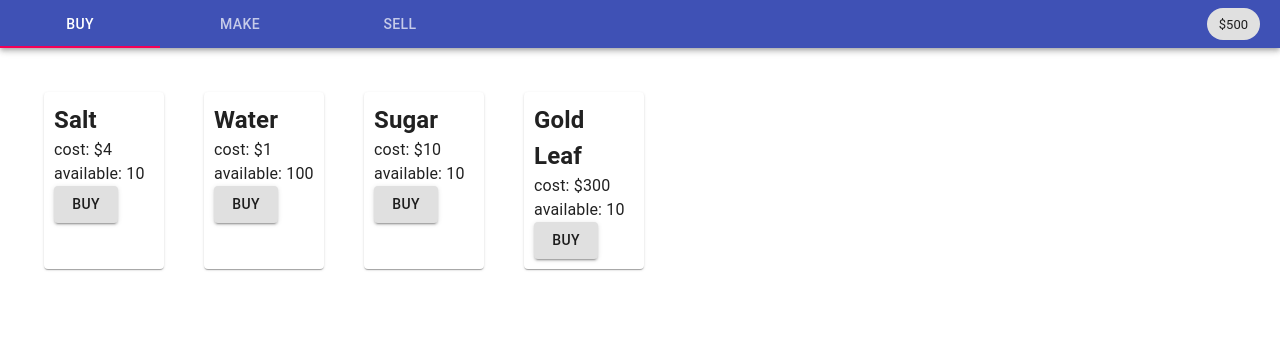
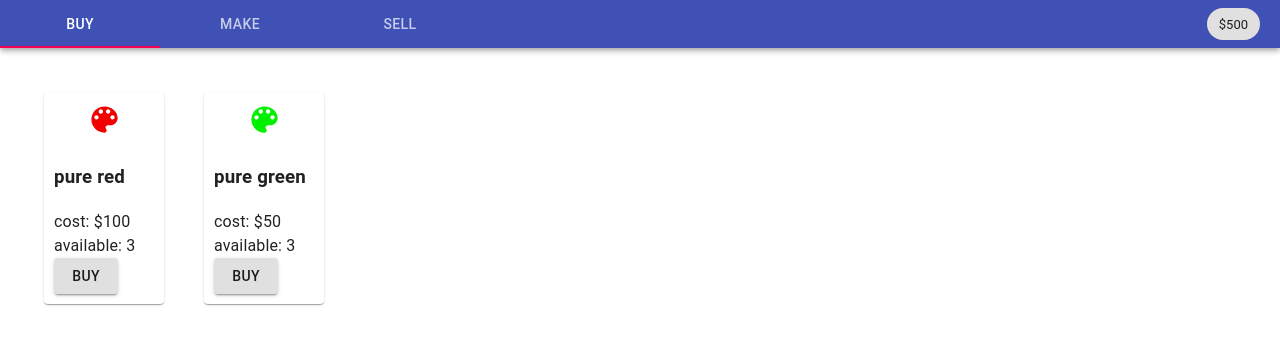
Before and after one commit to BethanyDrake/jamcraft, a React (Create React App) app: page / in a window 1280 px wide. Shown: the top 344 px of the page. Built offline with nearby package versions, Linux system fonts and the light colour scheme.

Commit message:
colour icons

```diff
--- a/package.json
+++ b/package.json
@@ -4,6 +4,7 @@
   "private": true,
   "dependencies": {
     "@material-ui/core": "^4.7.0",
+    "@material-ui/icons": "^4.5.1",
     "react": "^16.12.0",
     "react-dom": "^16.12.0",
     "react-scripts": "3.2.0"
--- a/src/BuyScreen.js
+++ b/src/BuyScreen.js
@@ -2,6 +2,9 @@ import React, { useState } from 'react';
 import './App.css';
 import Paper from '@material-ui/core/Paper';
 import Button from '@material-ui/core/Button';
+import {items} from './items';
+
+import {ColourIcon} from './ColourIcon';
 
 
 import { styled } from '@material-ui/core/styles';
@@ -14,17 +17,17 @@ const TextBox = ({children}) => {
   return <div style={{"padding":'10px'}}>{children}</div>
 }
 
-
-const IngredientTile = (props) => {
+const IngredientTile = ({name, cost, numAvailable, onBuy, colour}) => {
   return (
     <MyPaper>
     <TextBox>
-    <h2> {props.name} </h2>
-    <p> cost: ${props.cost}</p>
+    <ColourIcon colour={colour}/>
+    <h3> {name} </h3>
+    <p> cost: ${cost}</p>
 
-    <p> available: {props.numAvailable}</p>
+    <p> available: {numAvailable}</p>
 
-    <Button variant="contained" onClick={props.onBuy}>Buy</Button>
+    <Button variant="contained" onClick={onBuy}>Buy</Button>
     </TextBox>
     </MyPaper>
   )
@@ -34,17 +37,15 @@ const IngredientTile = (props) => {
 
 
 const BuyScreen = (props) => {
-  const newIngredient = (name, cost, numAvailable) => ({
-    name, cost, numAvailable,
+  const newIngredient = (name, cost, numAvailable, colour) => ({
+    name, cost, numAvailable, colour
   })
 
 
-  const initialIngredients = [
-      newIngredient("salt", 4, 10),
-      newIngredient("water", 1, 100),
-      newIngredient("sugar", 10, 10),
-      newIngredient("gold leaf", 300, 10),
-  ]
+  const initialIngredients = ["pure red", "pure green"].map(ingredientName => {
+    const item = items.find(item => item.name === ingredientName) || {};
+    return newIngredient(item.name, item.value, 3, item.colour);
+  })
   const [ingredients, setIngredients] = useState(initialIngredients);
   const [buyCount, setBuyCount] = useState(0);
 
@@ -53,7 +54,7 @@ const BuyScreen = (props) => {
       ingredient.numAvailable--;
       setIngredients(ingredients);
       setBuyCount(buyCount + 1);
-      props.onBuy(ingredient.cost, ingredient.name);
+      props.onBuy(ingredient.cost, ingredient.name, ingredient.colour);
     }
 
   }
--- /dev/null
+++ b/src/ColourIcon.js
@@ -0,0 +1,14 @@
+import React from 'react';
+import {colourToHex} from './colourUtil';
+
+import PaletteRoundedIcon from '@material-ui/icons/PaletteRounded';
+
+const IconContainer = ({children}) => {
+  return <div style={{"width":'100%', "textAlign": "center"}}>{children}</div>
+}
+
+export const ColourIcon = ({colour}) => {
+  return(
+    <IconContainer><PaletteRoundedIcon fontSize='large' htmlColor={colourToHex(colour)}/></IconContainer>
+  );
+}
--- a/src/SellScreen.js
+++ b/src/SellScreen.js
@@ -7,6 +7,7 @@ import Button from '@material-ui/core/Button';
 
 import {examineRandomItem} from './Customer';
 
+import {ColourIcon} from './ColourIcon';
 
 import { styled } from '@material-ui/core/styles';
 const MyPaper = styled(Paper)({
@@ -75,7 +76,7 @@ const PriceFeild = ({itemPrices, setItemPrices, itemName}) => {
 
 
 
-const NotYetForSaleTile = ({price, itemName, amountOwned, itemPrices, setItemPrices, setItemForSale}) => {
+const NotYetForSaleTile = ({price, itemName, amountOwned, itemPrices, setItemPrices, setItemForSale, colour}) => {
 
   const setForSale = () => {
     setItemForSale(itemName);
@@ -84,30 +85,31 @@ const NotYetForSaleTile = ({price, itemName, amountOwned, itemPrices, setItemPri
 
   return (
     <MyPaper>
-    <TextBox>
-    <h2> {itemName} </h2>
-    price: $<PriceFeild itemName={itemName} itemPrices={itemPrices} setItemPrices={setItemPrices}/>
-    <p> available: {amountOwned}</p>
-
-    </TextBox>
+    <SaleTileInformation itemName={itemName} itemPrices={itemPrices} setItemPrices={setItemPrices} colour={colour} amountOwned={amountOwned}/>
     <Button variant="contained" onClick={setForSale}> Sell </Button>
     </MyPaper>
   )
 }
 
-const ForSaleTile = ({price, itemName, amountOwned, itemPrices, setItemPrices, removeItemFromSale}) => {
+const SaleTileInformation = ({colour, amountOwned, itemName, itemPrices, setItemPrices}) => {
+  return (
+    <TextBox>
+    <ColourIcon colour={colour}/>
+    <h3> {itemName} </h3>
+    price: $<PriceFeild itemName={itemName} itemPrices={itemPrices} setItemPrices={setItemPrices}/>
+    <p> available: {amountOwned}</p>
+    </TextBox>
+  )
+}
+
+const ForSaleTile = ({price, itemName, amountOwned, itemPrices, setItemPrices, removeItemFromSale, colour}) => {
 
   const removeFromSale = () => {
     removeItemFromSale(itemName);
   }
   return (
     <MyPaper>
-    <TextBox>
-    <h2> {itemName} </h2>
-    price: $<PriceFeild itemName={itemName} itemPrices={itemPrices} setItemPrices={setItemPrices}/>
-    <p> available: {amountOwned}</p>
-
-    </TextBox>
+    <SaleTileInformation itemName={itemName} itemPrices={itemPrices} setItemPrices={setItemPrices} colour={colour} amountOwned={amountOwned}/>
     <Button variant="contained" onClick={removeFromSale}> Remove from sale </Button>
     </MyPaper>
   )
--- a/src/Tabs.js
+++ b/src/Tabs.js
@@ -48,9 +48,10 @@ const useStyles = makeStyles(theme => ({
   },
 }));
 
-const newInventoryItem = (itemName, cost) => ({
+const newInventoryItem = (itemName, cost, colour) => ({
   itemName,
   cost,
+  colour,
   amountOwned: 1
 })
 
@@ -65,13 +66,13 @@ export default function SimpleTabs({itemPrices, setItemPrices}) {
   const [money, setMoney] = useState(500);
   const [inventory, setInventory] = useState([]);
 
-  const onBuy = (cost, ingredientName) => {
+  const onBuy = (cost, ingredientName, colour) => {
 
     const matchingItemSlot = inventory.find(item => item.itemName === ingredientName);
     if (matchingItemSlot) {
       matchingItemSlot.amountOwned += 1;
     } else {
-      inventory.push(newInventoryItem(ingredientName, cost));
+      inventory.push(newInventoryItem(ingredientName, cost, colour));
     }
     setMoney(money - cost);
     setInventory(inventory);
--- /dev/null
+++ b/src/colourUtil.js
@@ -0,0 +1,8 @@
+export const colourToHex = (arrayOfThreeInts) => {
+  let hexString = '#';
+  arrayOfThreeInts.forEach(i => {
+    const basicString = i.toString(16).toUpperCase();
+    hexString = hexString + basicString + 0;
+  })
+  return hexString;
+}
--- a/src/items.js
+++ b/src/items.js
@@ -1,18 +1,18 @@
 export const items = [
   {
-    name: "water",
-    value: 1,
+    name: "pure red",
+    colour: [15, 0, 0],
+    value: 100,
   },
   {
-    name: "salt",
-    value: 4,
+    name: "pure green",
+    colour: [0, 15, 0],
+    value: 50,
   },
   {
-    name: "sugar",
-    value:  10,
+    name: "pure blue",
+    colour: [0, 0, 15],
+    value:  200,
   },
-  {
-    name: "gold leaf",
-    value: 300,
-  },
+
 ];
```
Also changed, not shown: 1 other file (tests, documents, lock files or other folders).
